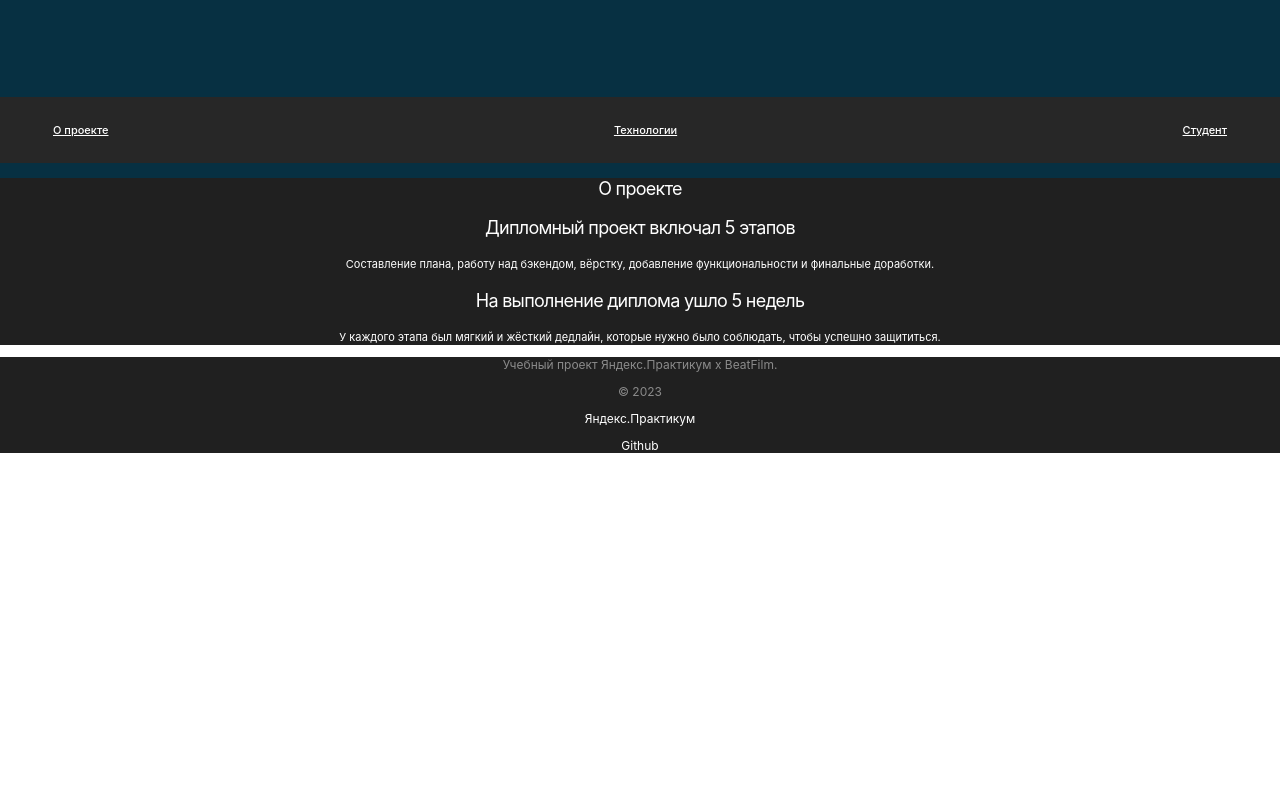
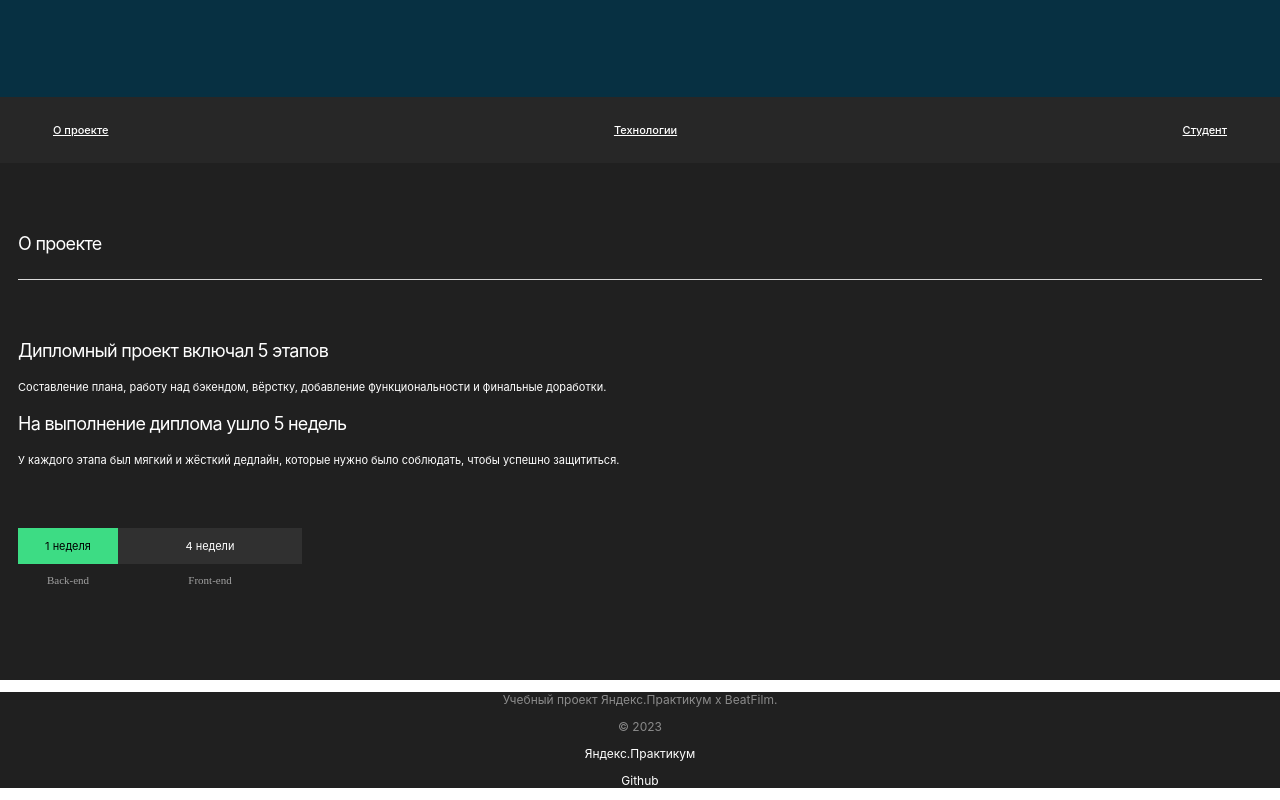
Before and after one commit to IraGrafova/movies-explorer-frontend, a React app: page / in a window 1280 px wide. Shown: the part 515-1315 px from the top of the page. Before the commit the page ends 980 px from the top, so only its background shows below. Built offline with nearby package versions, Linux system fonts and the light colour scheme.

Commit message:
do about-project

```diff
--- a/src/components/AboutProject/AboutProject.css
+++ b/src/components/AboutProject/AboutProject.css
@@ -1,9 +1,30 @@
 .about-project {
   background: #202020;
+
+  padding: 70px 18px;
+  text-align: left;
+}
+
+.about-project__blocks {
+  margin: 60px 0;
+
 }
 
 .about-project__title {
-    color: #FFF;
+  color: #fff;
+  font-family: "Inter", "Arial", sans-serif;
+  font-size: 18px;
+  font-style: normal;
+  font-weight: 400;
+  line-height: normal;
+  letter-spacing: -0.72px;
+  margin: 0;
+  border-bottom: 1px #dadada solid;
+  height: 46px;
+}
+
+.about-project__title-description {
+  color: #fff;
   font-family: "Inter", "Arial", sans-serif;
   font-size: 18px;
   font-style: normal;
@@ -13,7 +34,7 @@
 }
 
 .about-project__description {
-    color: #FFF;
+  color: #fff;
   font-family: "Inter", "Arial", sans-serif;
   font-size: 18px;
   font-size: 11px;
@@ -22,3 +43,46 @@
   line-height: 16px;
   /* 145.455% */
 }
+
+.about-project__grid {
+  display: grid;
+  row-gap: 10px;
+  padding: 0;
+  margin: 0;
+
+
+  grid-template-columns: 100px 184px;
+  grid-template-rows: repeat(2, 1fr);
+}
+
+.about-project__grid-title {
+  color: #000;
+  text-align: center;
+  font-family: "Inter", "Arial", sans-serif;
+  font-size: 11px;
+  font-style: normal;
+  font-weight: 400;
+  line-height: normal;
+  background-color: #3ddc84;
+padding: 11px;
+
+  margin: 0;
+}
+
+.about-project__grid-title_long {
+  color: #fff;
+  background: #303030;
+}
+
+.about-project__grid-description {
+  color: #a0a0a0;
+  text-align: center;
+  font-family: Suisse Intl;
+  font-size: 11px;
+  font-style: normal;
+  font-weight: 400;
+  line-height: normal;
+  padding: 0;
+  margin: 0;
+  height: min-content;
+}
--- a/src/components/AboutProject/AboutProject.js
+++ b/src/components/AboutProject/AboutProject.js
@@ -1,17 +1,39 @@
 import React from "react";
 
-import './AboutProject.css';
+import "./AboutProject.css";
 
 function AboutProject() {
-    return (
-        <section className="about-project">
-            <h2 className="about-project__title">О проекте</h2>
-            <h3 className="about-project__title">Дипломный проект включал 5 этапов</h3>
-            <p className="about-project__description">Составление плана, работу над бэкендом, вёрстку, добавление функциональности и финальные доработки.</p>
-            <h3 className="about-project__title">На выполнение диплома ушло 5 недель</h3>
-            <p className="about-project__description">У каждого этапа был мягкий и жёсткий дедлайн, которые нужно было соблюдать, чтобы успешно защититься.</p>
-        </section>
-    );
+  return (
+    <section className="about-project">
+      <h2 className="about-project__title">О проекте</h2>
+      <div className="about-project__blocks">
+      <div className="about-project__block">
+        <h3 className="about-project__title-description">
+          Дипломный проект включал 5 этапов
+        </h3>
+        <p className="about-project__description">
+          Составление плана, работу над бэкендом, вёрстку, добавление
+          функциональности и финальные доработки.
+        </p>
+        <div className="about-project__block">
+        <h3 className="about-project__title-description">
+          На выполнение диплома ушло 5 недель
+        </h3>
+        <p className="about-project__description">
+          У каждого этапа был мягкий и жёсткий дедлайн, которые нужно было
+          соблюдать, чтобы успешно защититься.
+        </p>
+        </div>
+      </div>
+      </div>
+      <div className="about-project__grid">
+        <h4 className="about-project__grid-title">1 неделя</h4>
+        <h4 className="about-project__grid-title about-project__grid-title_long">4 недели</h4>
+        <p className="about-project__grid-description">Back-end</p>
+        <p className="about-project__grid-description">Front-end</p>
+      </div>
+    </section>
+  );
 }
 
 export default AboutProject;
```
Lines whose indentation alone changed are shown as unchanged.
